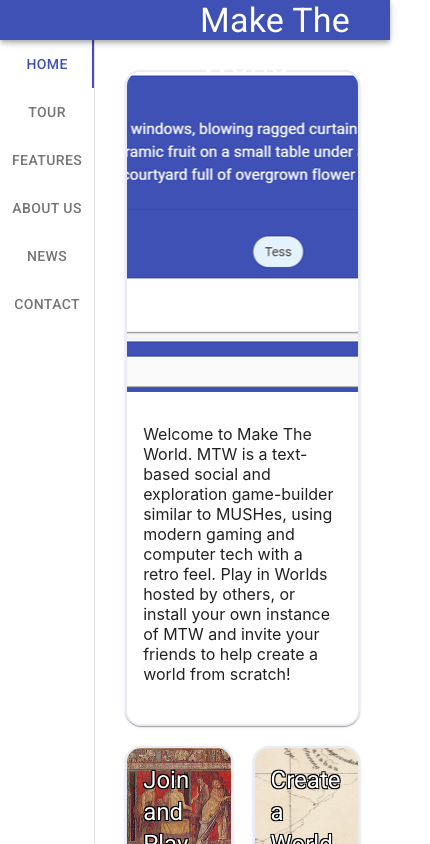
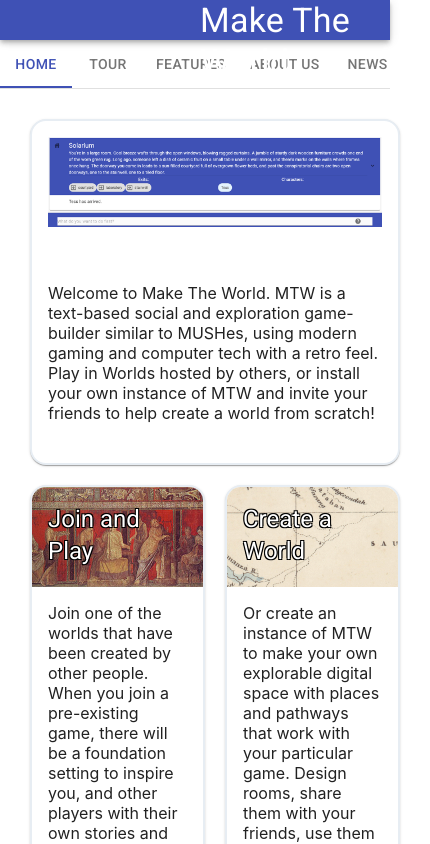
Before and after one commit to TonyLB/maketheworld-org, a React (Create React App) app: page / in a window 390 px wide. Shown: the top 844 px of the page, 430 px wide, since content can reach past the window. Built offline with nearby package versions, Linux system fonts and the light colour scheme.

Commit message:
Made layout responsive for smaller screen sizes

```diff
--- a/src/Home.js
+++ b/src/Home.js
@@ -6,7 +6,8 @@ import CardHeader from '@material-ui/core/CardHeader'
 import CardMedia from '@material-ui/core/CardMedia'
 import Grid from '@material-ui/core/Grid'
 import Typography from '@material-ui/core/Typography'
-import { makeStyles } from '@material-ui/core/styles'
+import useMediaQuery from '@material-ui/core/useMediaQuery'
+import { makeStyles, useTheme } from '@material-ui/core/styles'
 
 const useStyles = makeStyles((theme) => ({
     card: {
@@ -47,15 +48,20 @@ const useStyles = makeStyles((theme) => ({
 }))
 
 function Home() {
+    const theme = useTheme()
+    const matches = useMediaQuery(theme.breakpoints.up('lg'))
     const classes = useStyles()
     return (
         <div style={{ maxWidth: "1200px" }}>
             <Card className={classes.card}>
-                <CardMedia
-                    style={{ height: "320px" }}
-                    image="/images/Solarium.png"
-                    title="Solarium"
-                />
+                { (matches &&
+                    <CardMedia
+                        style={{ width: "100%", height: "320px" }}
+                        image="/images/Solarium.png"
+                        title="Solarium"
+                    />) ||
+                    <CardHeader title={<img src="/images/Solarium.png" alt="Example" style={{ width: "100%", objectFit: "contain", margin: "0px" }} />} />
+                }
                 <CardContent>
                     <p>Welcome to Make The World.  MTW is a text-based social and exploration game-builder similar to MUSHes, using modern gaming and computer tech with a
                     retro feel. Play in Worlds hosted by others, or install your own instance of MTW and invite your friends to help create a world from scratch!</p>
--- a/src/index.js
+++ b/src/index.js
@@ -5,6 +5,7 @@ import Tabs from '@material-ui/core/Tabs'
 import Tab from '@material-ui/core/Tab'
 import AppBar from '@material-ui/core/AppBar'
 import Typography from '@material-ui/core/Typography'
+import useMediaQuery from '@material-ui/core/useMediaQuery'
 import { makeStyles, useTheme } from '@material-ui/core/styles'
 import './index.css'
 import Home from './Home'
@@ -46,16 +47,22 @@ const a11yProps = (index) => {
 }
 
 const useStyles = makeStyles((theme) => ({
-    root: {
+    verticalRoot: {
       backgroundColor: theme.palette.background.paper,
       display: "flex",
       flexDirection: "row",
       alignItems: "top",
       paddingTop: 40
     },
-    tabs: {
+    horizontalRoot: {
+        paddingTop: 40
+    },
+    verticalTabs: {
         borderRight: `1px solid ${theme.palette.divider}`,
         flexShrink: 0
+    },
+    horizontalTabs: {
+        borderBottom: `1px solid ${theme.palette.divider}`
     },
     tabPanel: {
         maxWidth: "1200",
@@ -79,6 +86,7 @@ const useStyles = makeStyles((theme) => ({
 const MTWTabs = () => {
     const classes = useStyles()
     const theme = useTheme()
+    const matches = useMediaQuery(theme.breakpoints.up('md'))
     const [value, setValue] = React.useState(0)
 
     const handleChange = (event, newValue) => {
@@ -88,16 +96,17 @@ const MTWTabs = () => {
     return (
         <React.Fragment>
             <AppBar className={classes.appBar}><Typography variant="h4">Make The World</Typography></AppBar>
-            <div className={classes.root}>
+            <div className={ matches ? classes.verticalRoot : classes.horizontalRoot }>
                 <Tabs
-                    orientation="vertical"
+                    orientation={matches ? "vertical" : "horizontal"}
                     variant="scrollable"
+                    scrollButtons="auto"
                     value={value}
                     onChange={handleChange}
                     indicatorColor="primary"
                     textColor="primary"
                     aria-label="navigation tabs"
-                    className={classes.tabs}
+                    className={matches ? classes.verticalTabs : classes.horizontalTabs }
                 >
                     <Tab label="Home" {...a11yProps(0)} />
                     <Tab label="Tour" {...a11yProps(1)} />
```
